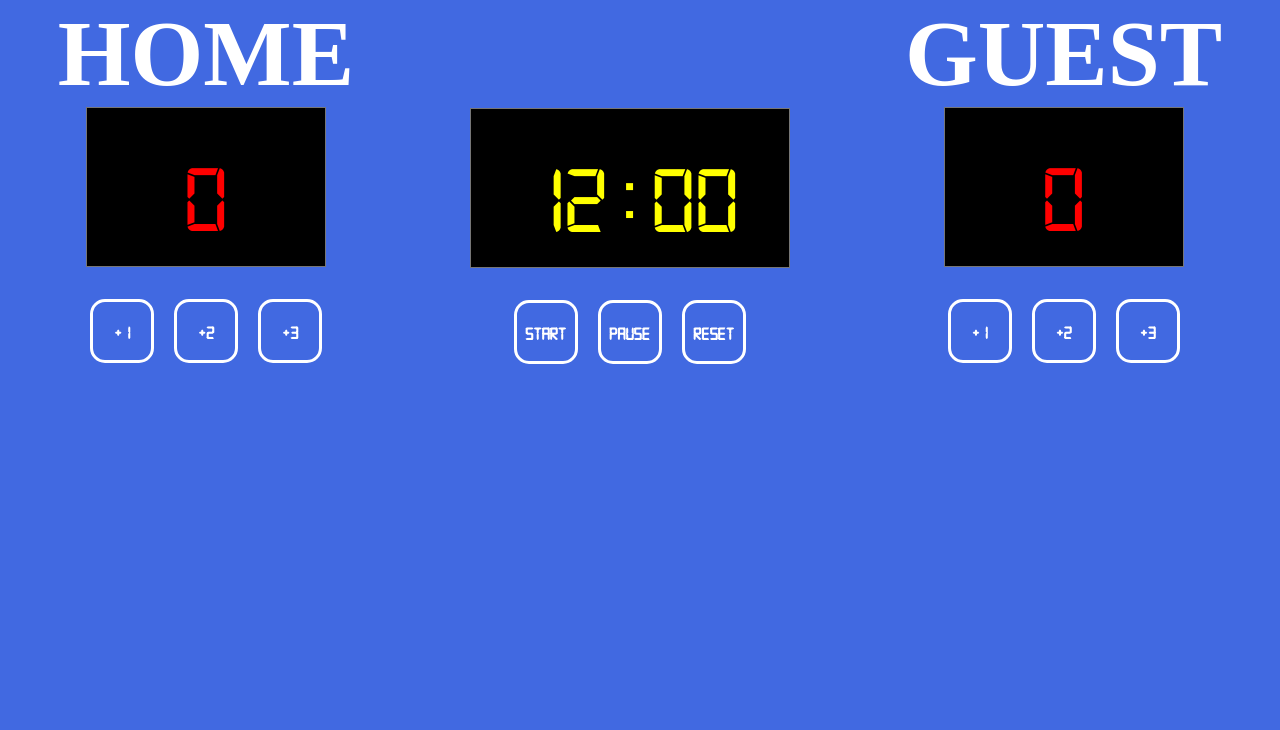
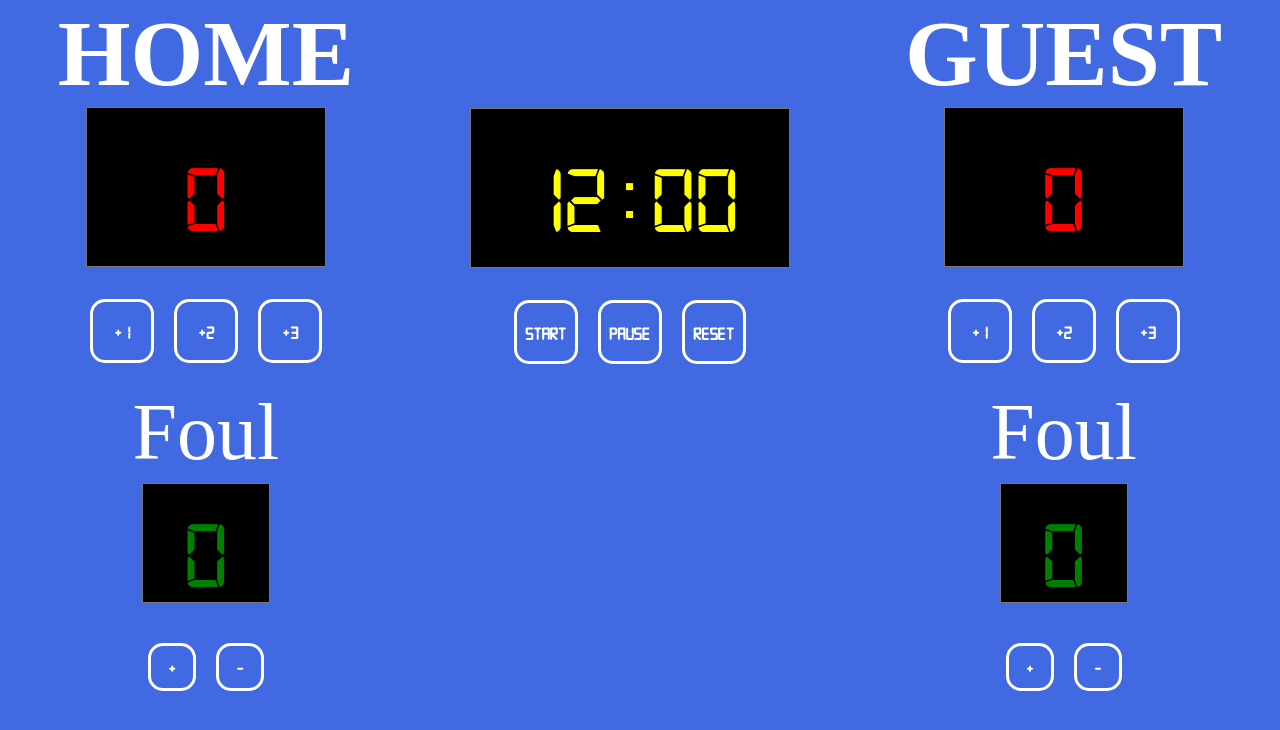
Before and after one commit to Eric-Hannafin/basketball-scoreboard, a plain HTML site: page index.html in a window 1280 px wide. Drawn offline with Linux system fonts and the light colour scheme.

Commit message:
Adding foul counter

```diff
--- a/index.css
+++ b/index.css
@@ -36,6 +36,7 @@ textarea {
 #buttonDiv {
   text-align: center;
   height: 10vh;
+  margin-bottom: 5vh;
 }
 
 button {
@@ -61,3 +62,50 @@ h3 {
   width: 25vw;
   color: yellow;
 }
+
+h4 {
+  margin-top: 5vh;
+}
+
+#homeFouls {
+  color: green;
+  height: 15vh;
+  width: 10vw;
+  margin-top: 2vh;
+}
+
+#awayFouls {
+  color: green;
+  height: 15vh;
+  width: 10vw;
+  margin-top: 2vh;
+}
+
+#foulDiv {
+  text-align: center;
+  height: 10vh;
+}
+
+#plusMinusFoul {
+  text-align: center;
+}
+
+#homePlusButton {
+  height: 6vh;
+  width: 6vh;
+}
+
+#homeMinusButton {
+  height: 6vh;
+  width: 6vh;
+}
+
+#awayPlusButton {
+  height: 6vh;
+  width: 6vh;
+}
+
+#awayMinusButton {
+  height: 6vh;
+  width: 6vh;
+}
--- a/index.html
+++ b/index.html
@@ -13,6 +13,14 @@
                 <button onclick="addOnePoint('home')">+1</button>
                 <button onclick="addTwoPoints('home')">+2</button>
                 <button onclick="addThreePoints('home')">+3</button>
+            </div>
+            <div id="foulDiv">Foul</div>
+            <div>
+                <textarea id="homeFouls">0</textarea>
+            </div>
+            <div id="plusMinusFoul">
+                <button id="homePlusButton">+</button>
+                <button id="homeMinusButton">-</button>
             </div>
         </div>
         <div>
@@ -31,6 +39,14 @@
                 <button onclick="addTwoPoints('away')">+2</button>
                 <button onclick="addThreePoints('away')">+3</button>
             </div>
+            <div id="foulDiv">Foul</div>
+            <div>
+                <textarea id="awayFouls">0</textarea>
+            </div>
+            <div id="plusMinusFoul">
+                <button id="awayPlusButton">+</button>
+                <button id="awayMinusButton">-</button>
+            </div>
         </div>
     </div>
     <script src="index.js"></script>
--- a/index.js
+++ b/index.js
@@ -1,11 +1,18 @@
 let homeScoreTextAreaEl = document.getElementById("homeScoreTextArea")
 let awayScoreTextAreaEl = document.getElementById("awayScoreTextArea")
+document.getElementById("homePlusButton").addEventListener("click", () => addFoul(home))
+document.getElementById("awayPlusButton").addEventListener("click", () => addFoul(away))
+document.getElementById("homeMinusButton").addEventListener("click", () => removeFoul(home))
+document.getElementById("awayMinusButton").addEventListener("click", () => removeFoul(away))
 let timeEl = document.getElementById('timer')
 
 
 let homeScore = 0;
 let awayScore = 0;
+let homeFoulCount = 0
+let awayFoulCount = 0
 let home = "home"
+let away = "away"
 
 function addOnePoint(homeOrAway) {
     console.log(homeOrAway)
@@ -43,6 +50,26 @@ function updateScore(score, team) {
         homeScoreTextAreaEl.textContent = score;
     } else {
         awayScoreTextAreaEl.textContent = score;
+    }
+}
+
+function addFoul(team) {
+    if (team === home) {
+        homeFoulCount += 1
+        document.getElementById("homeFouls").textContent = homeFoulCount
+    } else {
+        awayFoulCount += 1
+        document.getElementById("awayFouls").textContent = awayFoulCount
+    }
+}
+
+function removeFoul(team) {
+    if (team === home) {
+        homeFoulCount -= 1
+        document.getElementById("homeFouls").textContent = homeFoulCount
+    } else {
+        awayFoulCount -= 1
+        document.getElementById("awayFouls").textContent = awayFoulCount
     }
 }
 
```
